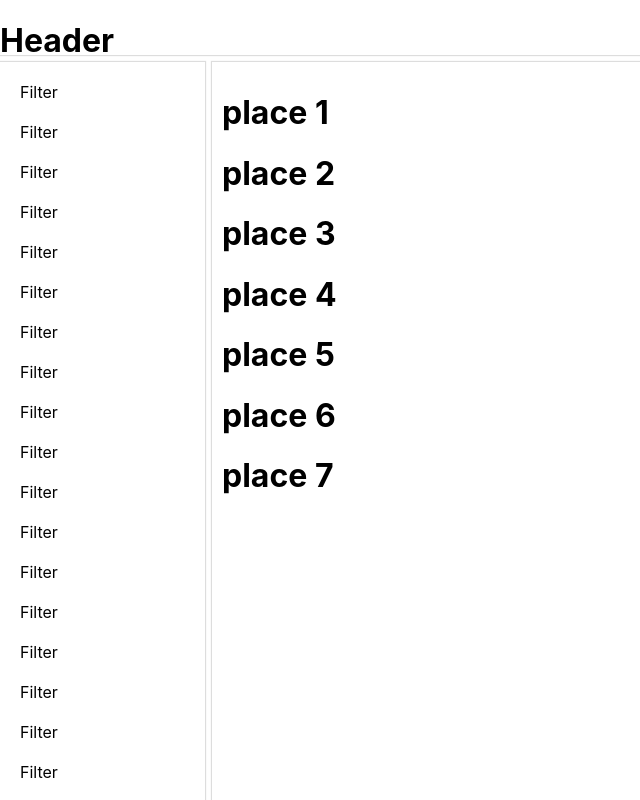
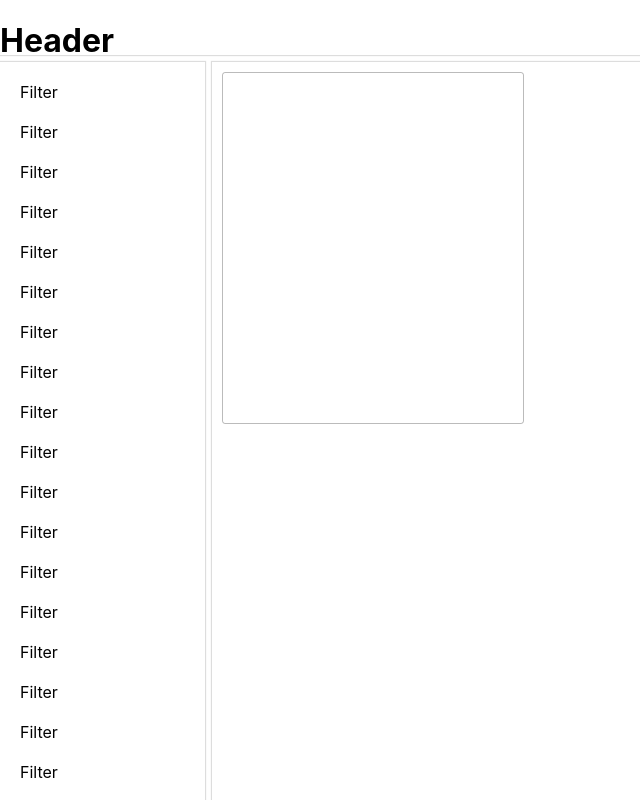
Before and after one commit to mpoapostolis/gPlaces, a React (Create React App) app: page / in a window 1280 px wide. Shown: the whole page, without its empty margins (0-640 px from the left). Built offline with nearby package versions, Linux system fonts and the light colour scheme; no server answers.

Commit message:
go lamdas

```diff
--- /dev/null
+++ b/src/components/Card/css.ts
@@ -0,0 +1,8 @@
+import { css } from "emotion"
+
+export const container = css`
+  width: 300px;
+  height: 350px;
+  border-radius: 3px;
+  border: solid 1px #0004;
+`
--- /dev/null
+++ b/src/components/Card/index.tsx
@@ -0,0 +1,9 @@
+import React from "react"
+import { container } from "./css"
+
+interface IProps {}
+function Card(props: IProps) {
+  return <div className={container} />
+}
+
+export default Card
--- a/src/components/Places/index.tsx
+++ b/src/components/Places/index.tsx
@@ -2,6 +2,7 @@ import React from "react"
 import { RouteComponentProps, navigate } from "@reach/router"
 import { container } from "./css"
 import { cx } from "emotion"
+import Card from "../Card"
 
 interface IProps extends RouteComponentProps {
   layoutClass: string
@@ -11,13 +12,7 @@ function Places(props: IProps) {
   // navigate
   return (
     <div className={cx(layoutClass, container)}>
-      <h1 onClick={() => navigate("place 1")}>place 1</h1>
-      <h1 onClick={() => navigate("place 2")}>place 2</h1>
-      <h1 onClick={() => navigate("place 3")}>place 3</h1>
-      <h1 onClick={() => navigate("place 4")}>place 4</h1>
-      <h1 onClick={() => navigate("place 5")}>place 5</h1>
-      <h1 onClick={() => navigate("place 6")}>place 6</h1>
-      <h1 onClick={() => navigate("place 7")}>place 7</h1>
+      <Card />
     </div>
   )
 }
```
Also changed, not shown: 2 other files (tests, documents, lock files or other folders).
